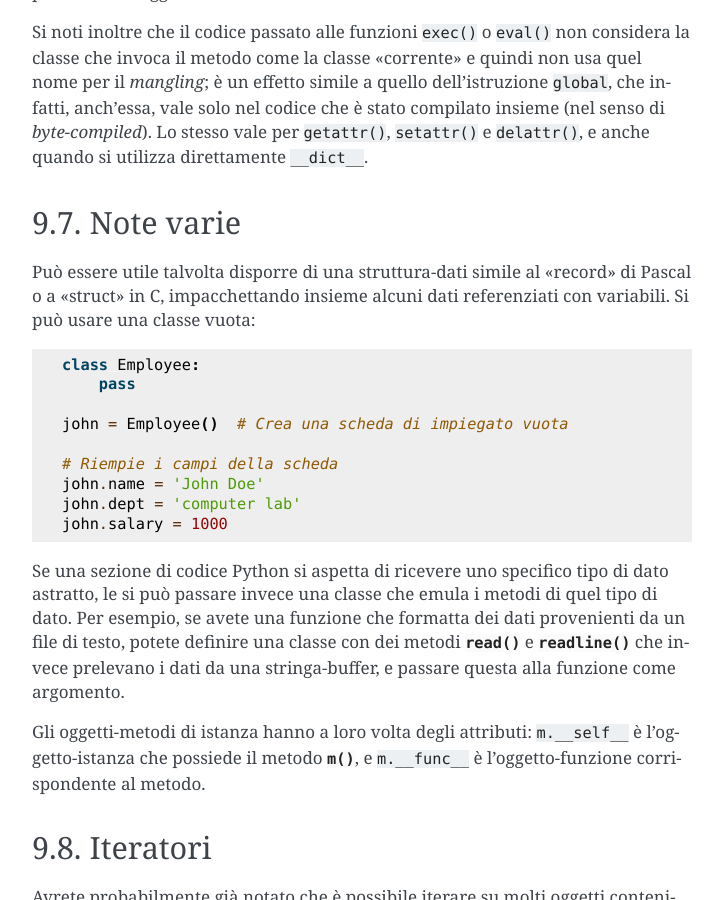
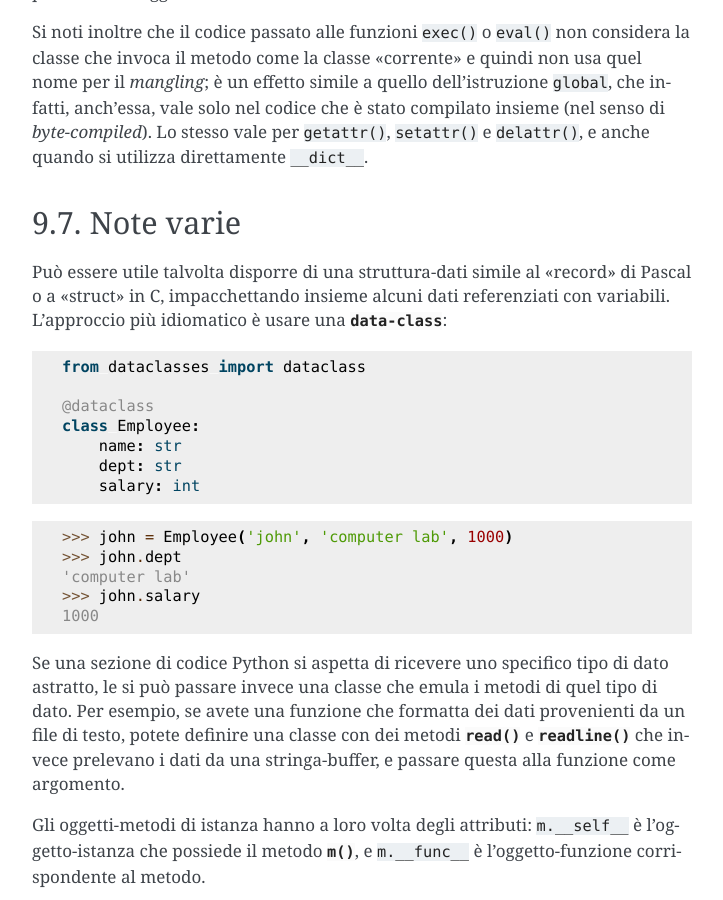
Before and after one commit to ricpol/pytutorial-it, a Sphinx documentation site: the page built from tutorial/source/classes.rst, in a window 1280 px wide and 900 px high, scrolled down 15502 px. Shown: the whole window, without its empty margins (388-1111 px from the left). Built offline with Sphinx 7.4.7, drawn with Linux system fonts in a browser that asks for light colours.

```diff
--- a/tutorial/source/appetite.rst
+++ b/tutorial/source/appetite.rst
@@ -9,7 +9,7 @@
     Questa è la traduzione della **versione "di sviluppo" del Tutorial**,
     corrispondente a Python 3.12 e al "main branch" della repository,
     ed è aggiornata al
-    `16 dicembre 2022 <https://github.com/python/cpython/commits/main/Doc/tutorial>`_.
+    `3 febbraio 2023 <https://github.com/python/cpython/commits/main/Doc/tutorial>`_.
 
     La repository GitHub di questo progetto
     `si trova qui <https://github.com/ricpol/pytutorial-it>`_:
--- a/tutorial/source/classes.rst
+++ b/tutorial/source/classes.rst
@@ -778,17 +778,23 @@ Note varie
 
 Può essere utile talvolta disporre di una struttura-dati simile al "record" di
 Pascal o a "struct" in C, impacchettando insieme alcuni dati referenziati con
-variabili. Si può usare una classe vuota::
+variabili. L'approccio più idiomatico è usare una :mod:`data-class<dataclasses>`::
 
+   from dataclasses import dataclass
+
+   @dataclass
    class Employee:
-       pass
+       name: str
+       dept: str
+       salary: int
 
-   john = Employee()  # Crea una scheda di impiegato vuota
+::
 
-   # Riempie i campi della scheda
-   john.name = 'John Doe'
-   john.dept = 'computer lab'
-   john.salary = 1000
+   >>> john = Employee('john', 'computer lab', 1000)
+   >>> john.dept
+   'computer lab'
+   >>> john.salary
+   1000
 
 Se una sezione di codice Python si aspetta di ricevere uno specifico tipo di
 dato astratto, le si può passare invece una classe che emula i metodi di quel
--- a/tutorial/source/floatingpoint.rst
+++ b/tutorial/source/floatingpoint.rst
@@ -198,7 +198,7 @@ aggiunti al totale. Questo può fare la differenza nella precisione
 complessiva, evitando che gli errori si accumulino al punto di influenzare il
 risultato finale::
 
-   >>> sum([0.1] * 10) == 1.0
+   >>> 0.1 + 0.1 + 0.1 + 0.1 + 0.1 + 0.1 + 0.1 + 0.1 + 0.1 + 0.1 == 1.0
    False
    >>> math.fsum([0.1] * 10) == 1.0
    True
--- a/tutorial/source/introduction.rst
+++ b/tutorial/source/introduction.rst
@@ -189,6 +189,10 @@ prima dell'apice iniziale::
    ame
    >>> print(r'C:\some\name')  # si noti la r iniziale
    C:\some\name
+
+Le *raw string* hanno una sottigliezza: non possono terminare con un numero
+dispari di *backslash* ``\``: si veda :ref:`la FAQ<faq-programming-raw-string-backslash>`
+per ulteriori informazioni e soluzioni.
 
 Le stringhe possono occupare più di una riga. Un modo per ottenere questo è
 usare gli apici tripli: ``"""..."""`` o ``'''...'''``. Gli "a-capo" sono
```
